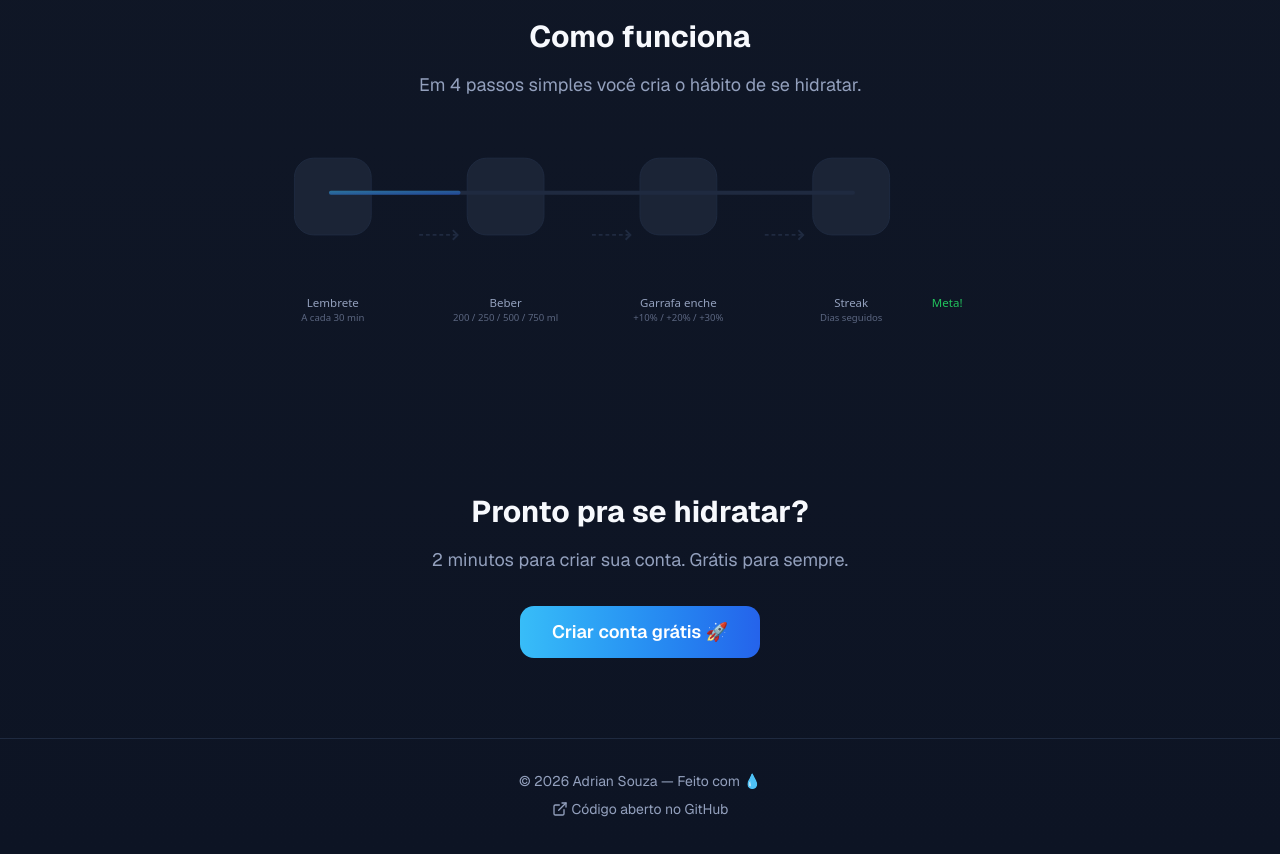
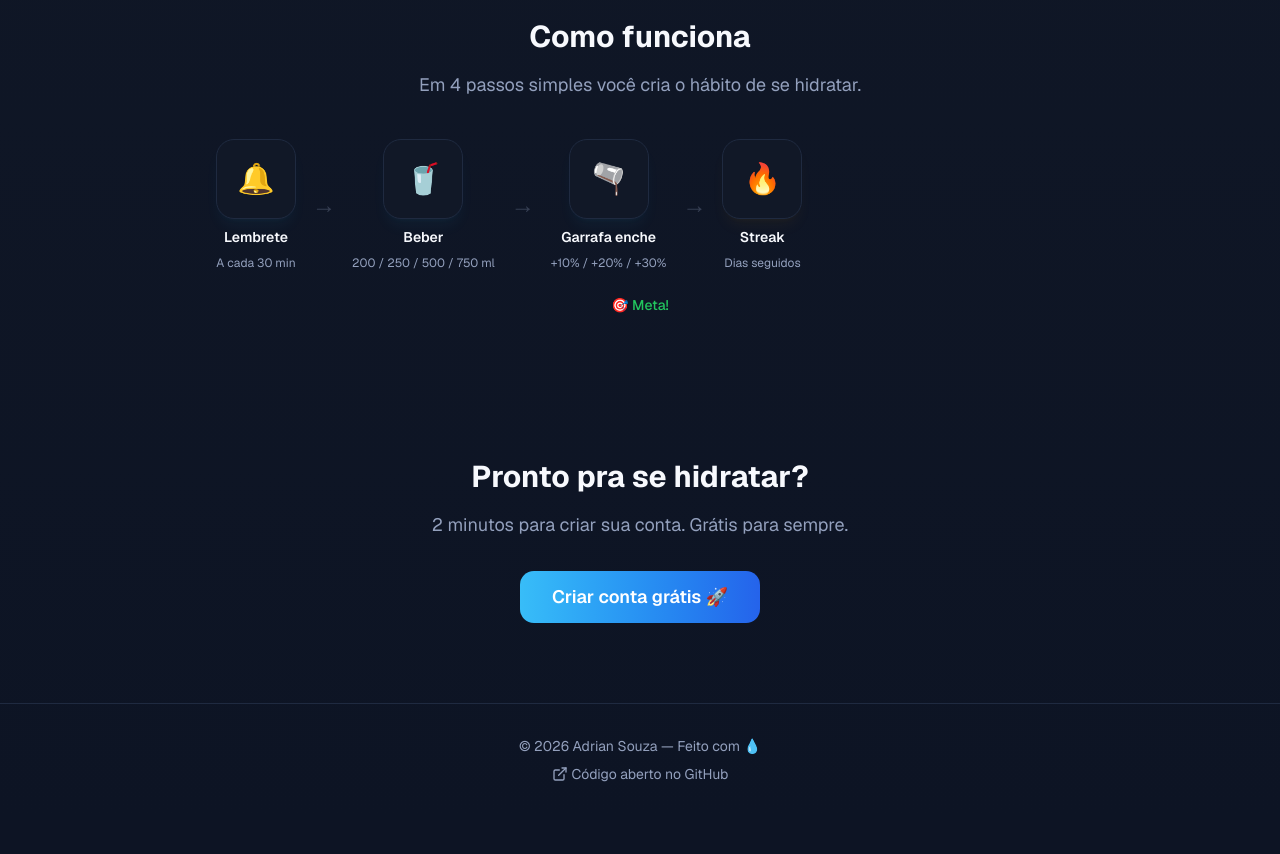
Before and after one commit to Adrian9742/contador-agua, a Next.js app in the folder desktop/: page / in a window 1280 px wide. Shown: the part 1980-2834 px from the top of the page. After the commit the page ends 2799 px from the top, so only its background shows below. Built offline with nearby package versions, Linux system fonts and the light colour scheme; no server answers.

Commit message:
fix: substitui SVG por HTML na seção Como funciona (emoji nativo)

```diff
--- a/desktop/app/page.tsx
+++ b/desktop/app/page.tsx
@@ -157,13 +157,61 @@ export default function LandingPage() {
         <p className="mb-10 text-lg text-muted-foreground">
           Em 4 passos simples você cria o hábito de se hidratar.
         </p>
-        <div className="mx-auto max-w-3xl">
-          <img
-            src="/how-it-works.svg"
-            alt="Ciclo do app: lembrete → beber → garrafa enche → streak"
-            className="w-full"
-          />
+
+        {/* Passos em HTML direto (mais confiável que SVG) */}
+        <div className="flex flex-col items-center gap-6 md:flex-row md:gap-4">
+
+          {/* Passo 1 */}
+          <div className="flex flex-col items-center gap-2">
+            <div className="flex h-20 w-20 items-center justify-center rounded-2xl border border-border bg-card text-3xl shadow-lg shadow-[#38bdf8]/5">
+              🔔
+            </div>
+            <p className="text-sm font-semibold text-foreground">Lembrete</p>
+            <p className="text-xs text-muted-foreground">A cada 30 min</p>
+          </div>
+
+          {/* Seta */}
+          <div className="hidden text-2xl text-muted-foreground/30 md:block">→</div>
+          <div className="block text-2xl text-muted-foreground/30 md:hidden">↓</div>
+
+          {/* Passo 2 */}
+          <div className="flex flex-col items-center gap-2">
+            <div className="flex h-20 w-20 items-center justify-center rounded-2xl border border-border bg-card text-3xl shadow-lg shadow-[#38bdf8]/5">
+              🥤
+            </div>
+            <p className="text-sm font-semibold text-foreground">Beber</p>
+            <p className="text-xs text-muted-foreground">200 / 250 / 500 / 750 ml</p>
+          </div>
+
+          {/* Seta */}
+          <div className="hidden text-2xl text-muted-foreground/30 md:block">→</div>
+          <div className="block text-2xl text-muted-foreground/30 md:hidden">↓</div>
+
+          {/* Passo 3 */}
+          <div className="flex flex-col items-center gap-2">
+            <div className="flex h-20 w-20 items-center justify-center rounded-2xl border border-border bg-card text-3xl shadow-lg shadow-[#38bdf8]/5">
+              🫗
+            </div>
+            <p className="text-sm font-semibold text-foreground">Garrafa enche</p>
+            <p className="text-xs text-muted-foreground">+10% / +20% / +30%</p>
+          </div>
+
+          {/* Seta */}
+          <div className="hidden text-2xl text-muted-foreground/30 md:block">→</div>
+          <div className="block text-2xl text-muted-foreground/30 md:hidden">↓</div>
+
+          {/* Passo 4 */}
+          <div className="flex flex-col items-center gap-2">
+            <div className="flex h-20 w-20 items-center justify-center rounded-2xl border border-border bg-card text-3xl shadow-lg shadow-[#f59e0b]/5">
+              🔥
+            </div>
+            <p className="text-sm font-semibold text-foreground">Streak</p>
+            <p className="text-xs text-muted-foreground">Dias seguidos</p>
+          </div>
+
         </div>
+
+        <p className="mt-6 text-sm font-medium text-[#22c55e]">🎯 Meta!</p>
       </section>
 
       {/* ── CTA ────────────────────────────────────────── */}
```
